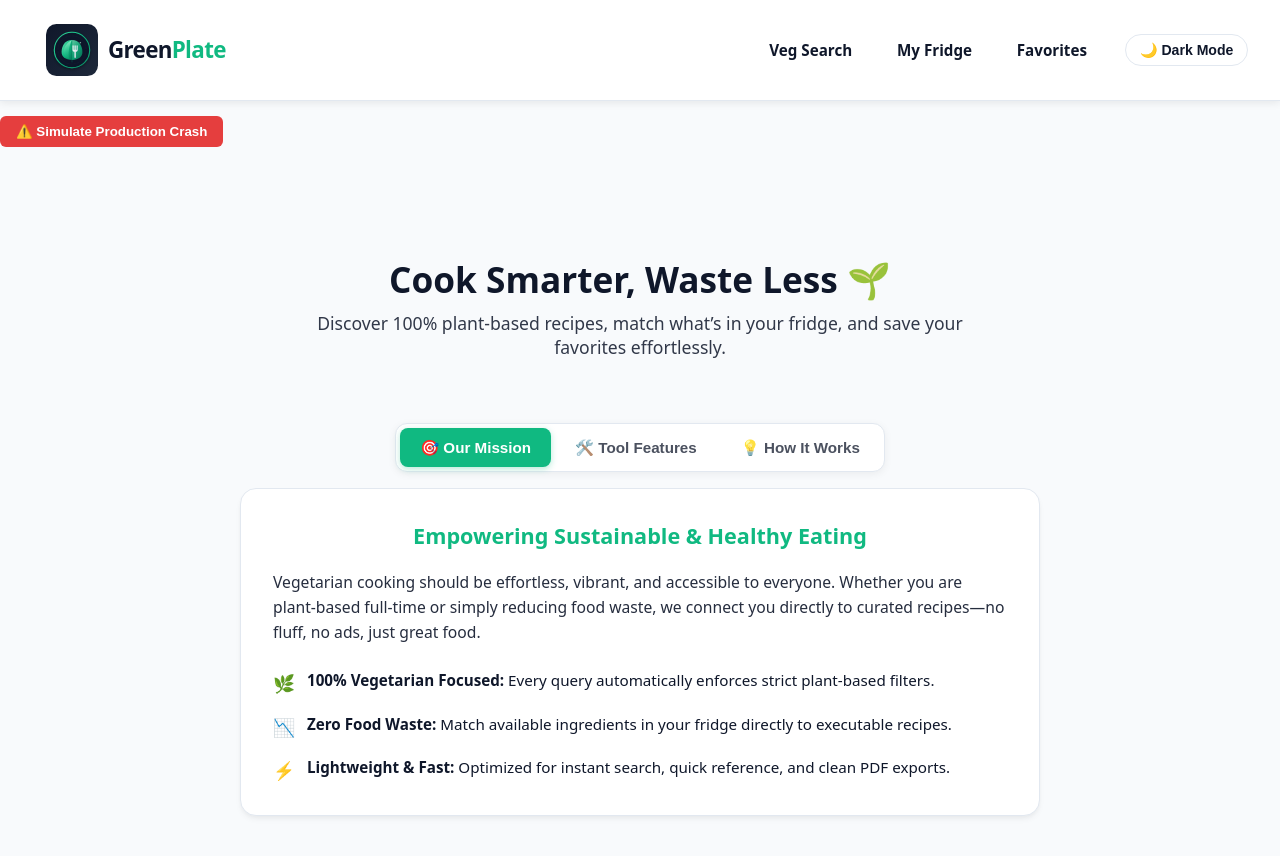
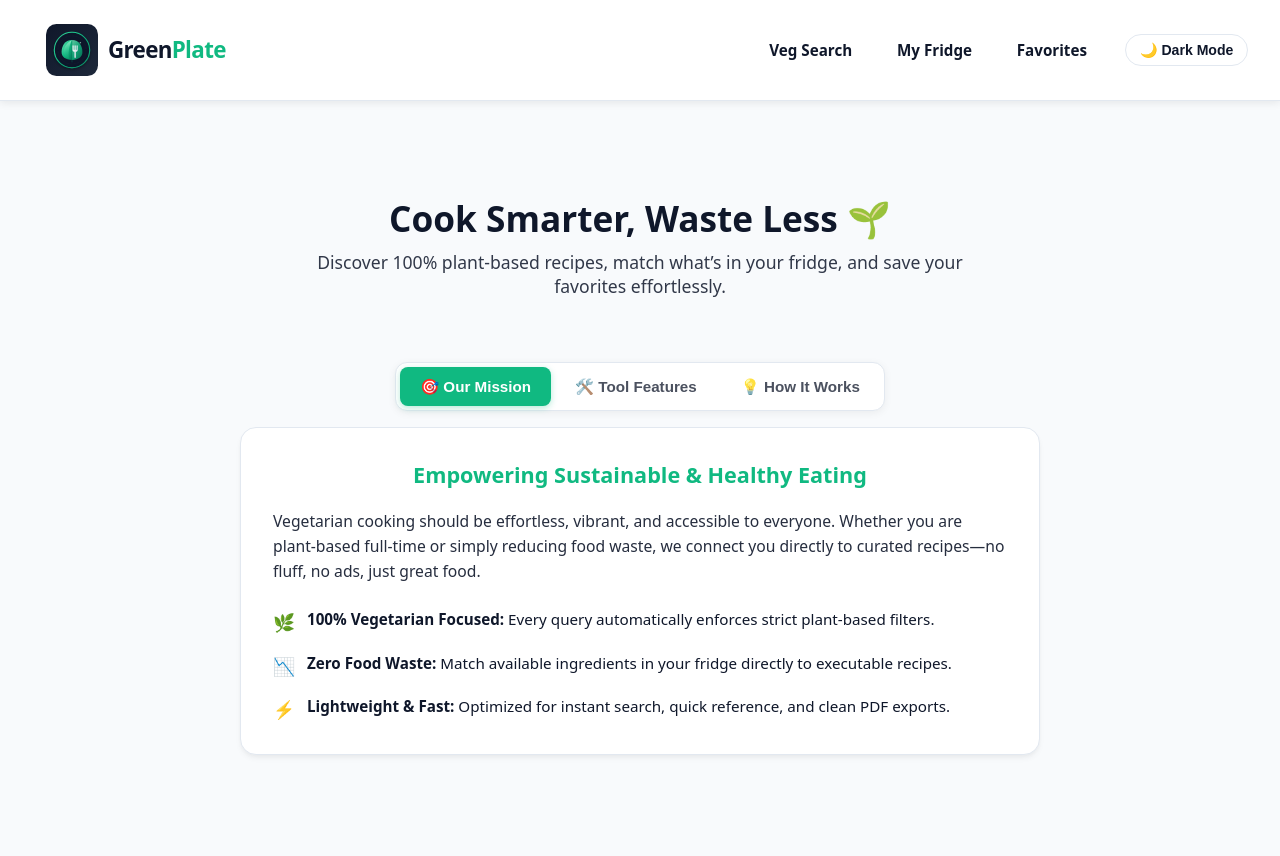
Before and after one commit to filos93/greenplate, a React (Vite) app: page / in a window 1280 px wide. Shown: the top 856 px of the page. After the commit the page ends 835 px from the top, so only its background shows below. Built offline with nearby package versions, Linux system fonts and the light colour scheme.

Commit message:
chore: comment out Sentry crash simulation button

```diff
--- a/src/App.jsx
+++ b/src/App.jsx
@@ -1,6 +1,6 @@
 import { BrowserRouter, Routes, Route } from 'react-router-dom';
 import { AppProvider } from './context/AppContext';
-import { Navbar } from './components/NavBar';
+import { Navbar } from './components/Navbar';
 
 // Page Imports
 import { Home } from './pages/Home';
@@ -13,8 +13,9 @@ export default function App() {
     <AppProvider>
       <BrowserRouter>
         <Navbar />
-        {/* Temporary DevOps Sentry Crash Simulation Button */}
-        <div style={{ textAlignment: 'center', margin: '15px 0' }}>
+
+        {/* Temporary Sentry Incident Simulation Button
+        <div style={{ textAlign: 'center', margin: '15px 0' }}>
           <button
             onClick={() => {
               throw new Error("DevOps Incident Simulation: Sentry Test Crash");
@@ -32,6 +33,7 @@ export default function App() {
             ⚠️ Simulate Production Crash
           </button>
         </div>
+        */}
 
         <Routes>
           <Route path="/" element={<Home />} />
```
